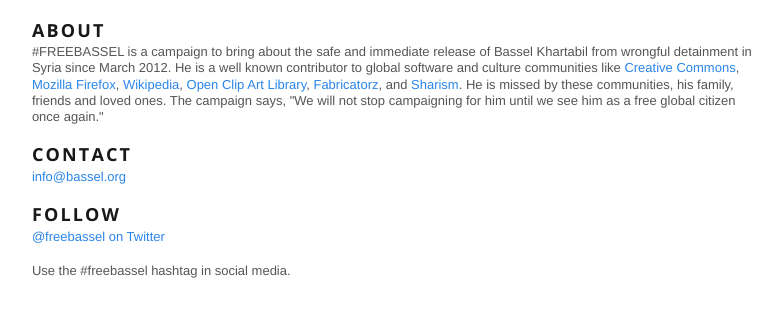
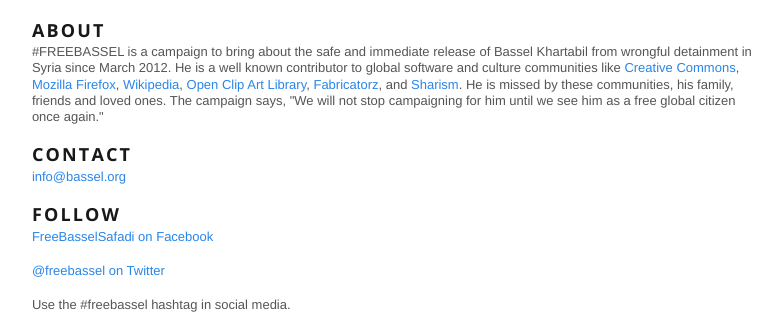
Before and after one commit to BjornW/freebassel, a Jekyll site: the page built from index.md, in a window 1280 px wide and 900 px high, scrolled down 2320 px, cut to the strip 569-900 px from the top of the window. Shown: the whole strip, without its empty margins (246-1028 px from the left). Built offline with Jekyll 4.4.1, drawn with Linux system fonts in a browser that asks for light colours; before the commit the page ends 3186 px from its top, so only the background shows below that.

Commit message:
add fb link

```diff
--- a/_config.yml
+++ b/_config.yml
@@ -9,6 +9,7 @@
 
 email: info@bassel.org
 twitter: freebassel
+facebook: FreeBasselSafadi
 
 languages :
   en: English
--- a/_layouts/default.html
+++ b/_layouts/default.html
@@ -123,6 +123,7 @@
 				<p><a href="mailto:{{ site.email }}">{{ site.email }}</a></p>
 
 				<h5>Follow</h5>
+				<p><a href="http://www.facebook.com/{{ site.facebook }}">{{ site.facebook }} on Facebook</a></p>
 				<p><a href="https://twitter.com/{{ site.twitter }}">@{{ site.twitter }} on Twitter</a></p>
 				<p>Use the #freebassel hashtag in social media.</p>
 			</div>
```
